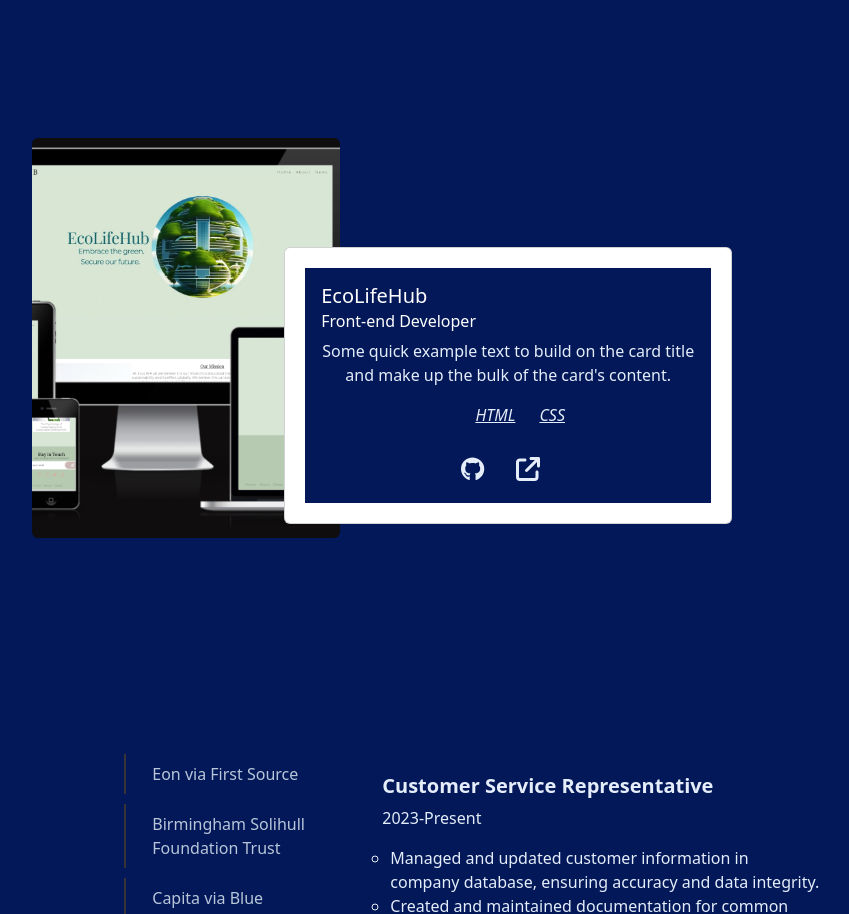
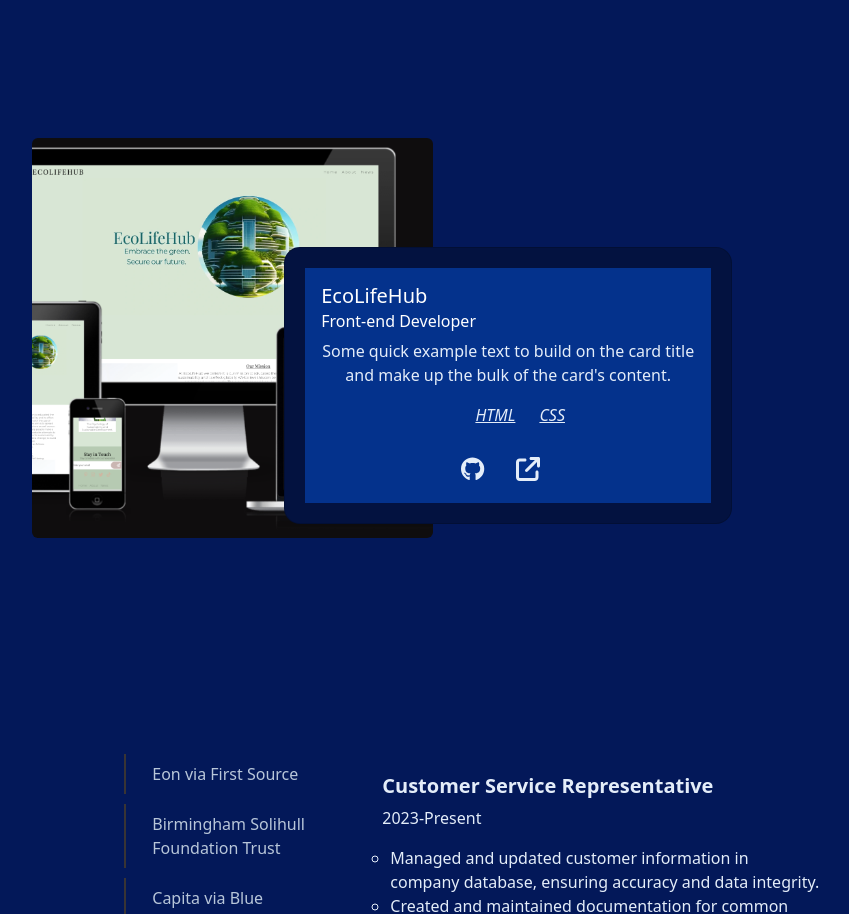
Before and after one commit to DanilleH22/portfolio, a React (Create React App) app: page / in a window 1280 px wide. Shown: the part 1060-1974 px from the top of the page, without its empty margins (218-1067 px from the left). Built offline with nearby package versions, Linux system fonts and the light colour scheme.

Commit message:
style image width

```diff
--- a/src/styles/Projects.module.css
+++ b/src/styles/Projects.module.css
@@ -32,12 +32,18 @@
     height: auto;
     top: 3rem;
     left: -5rem;
+    background-color: #031240 !important;
+    border-radius: 1rem !important;
 }
 
 .projectBody {
     display: flex;
     flex-direction: column;
     justify-content: center;
+}
+
+.projectCardBody {
+    background-color: #04328C !important;
 }
 
 .projects {
@@ -57,7 +63,7 @@
 }
 
 .imageSpecific {
-    max-width: 100%;
+    max-width: 130%;
     height: 400px;
     object-fit: cover;
   }
```
